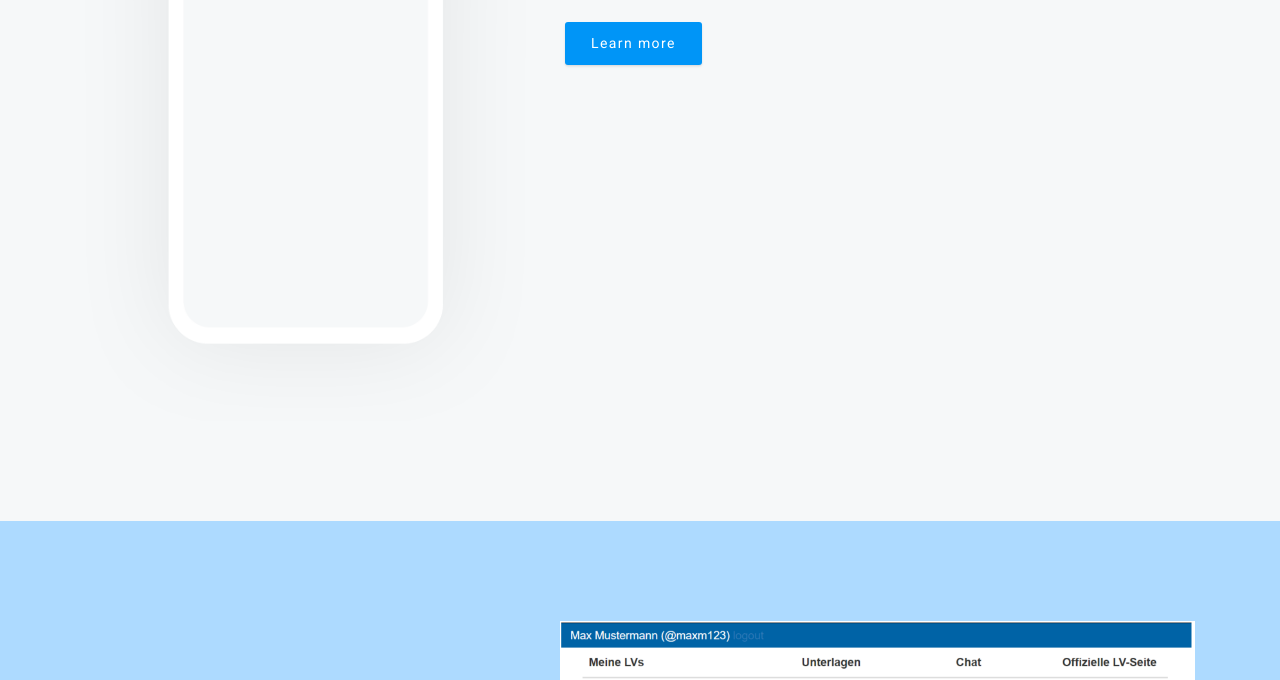
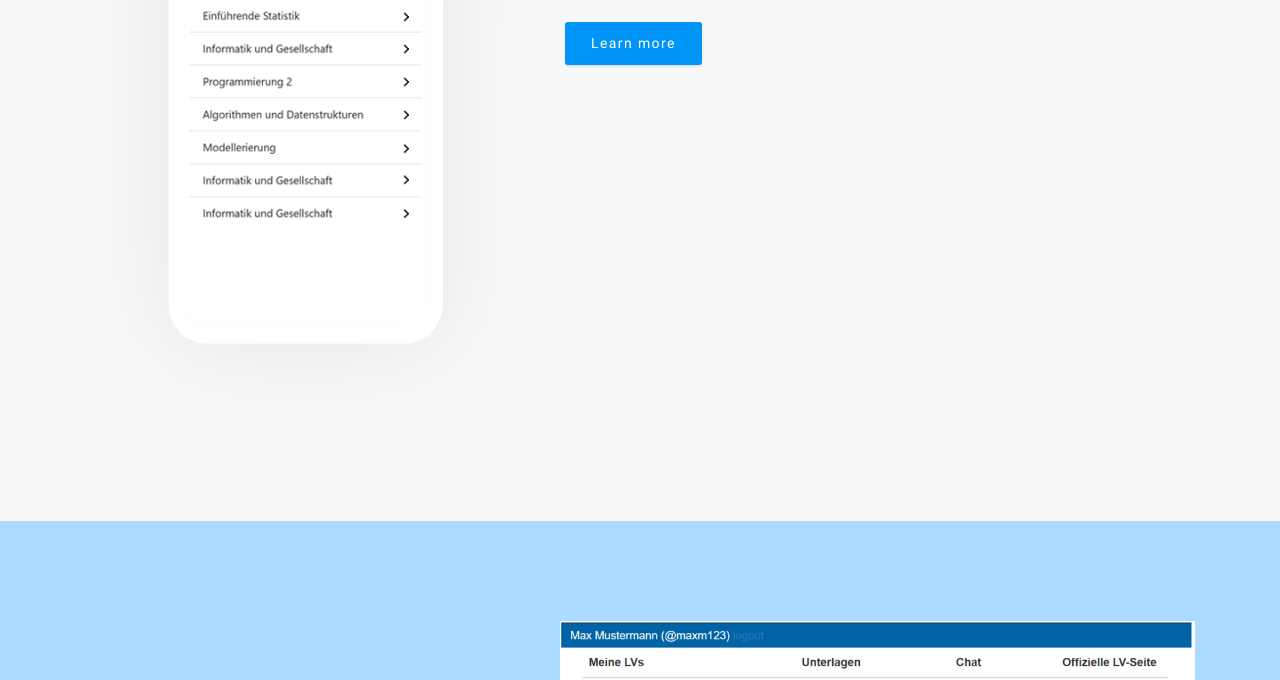
Before and after one commit to maxbogo/maxbogo.github.io, a plain HTML site: page index.html in a window 1280 px wide. Shown: the part 391-1071 px from the top of the page. Drawn offline with nearby package versions, Linux system fonts and the light colour scheme.

Commit message:
new image

```diff
--- a/index.html
+++ b/index.html
@@ -17,7 +17,7 @@
     <!-- Google Fonts -->
     <link href="https://fonts.googleapis.com/css?family=Roboto:300,400,500,700,900" rel="stylesheet">
 
-    <title>Stydify. New way to study</title>
+    <title>Studify. New way to study</title>
   </head>
 
   <body>
@@ -58,7 +58,7 @@
     <div class="container">
       <div class="row">
         <div class="col-lg-5 col-md-5 col-sm-5 col-xs-5">
-          <img src="images/iphone.png" class="img-fluid" alt="Demo image">
+          <img src="images/iphone_2.png" class="img-fluid" alt="Demo image">
         </div>
         <div class="col-md-7 content-box hero-content">
           <span>Studify</span>
```
Also changed, not shown: images/iphone_2.png (added).
